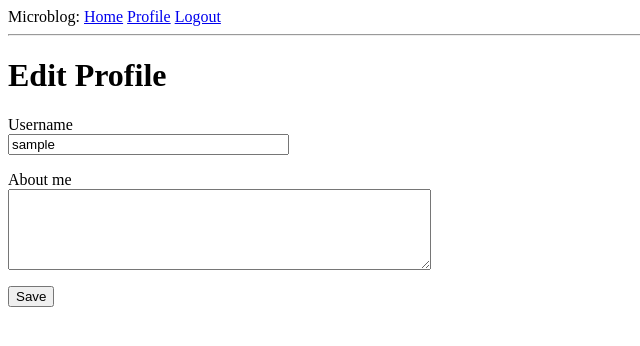
After one commit to rkhimka/Microblog, a Flask app: page /edit in a window 1280 px wide. The commit adds this page. Shown: the top 346 px of the page, without its empty margins (0-640 px from the left). Run offline with Flask 2, Linux system fonts and the light colour scheme; the visitor is signed in with stand-in values (Sample User, id 1); data comes from the database, SQL or seed files in the repository.

Commit message:
added edit profile page

```diff
--- a/application/forms.py
+++ b/application/forms.py
@@ -1,6 +1,6 @@
 from flask_wtf import FlaskForm
-from wtforms import StringField, PasswordField, BooleanField, SubmitField
-from wtforms.validators import DataRequired, EqualTo, Email, ValidationError
+from wtforms import StringField, PasswordField, BooleanField, SubmitField, TextAreaField
+from wtforms.validators import DataRequired, EqualTo, Email, ValidationError, Length
 from application.models import Users
 
 
@@ -28,3 +28,9 @@ class RegistrationForm(FlaskForm):
         user = Users.query.filter_by(email=email.data).first()
         if user is not None:
             raise ValidationError('Please use a different email address.')
+
+
+class EditProfileForm(FlaskForm):
+    username = StringField('Username', validators=[DataRequired()])
+    about = TextAreaField('About me', validators=[Length(min=0, max=150)])
+    save = SubmitField('Save')
--- a/application/models.py
+++ b/application/models.py
@@ -1,4 +1,5 @@
 from datetime import datetime
+from hashlib import md5
 
 from flask_login import UserMixin
 from werkzeug.security import generate_password_hash, check_password_hash
@@ -11,16 +12,22 @@ class Users(UserMixin, db.Model):
     username = db.Column(db.String(50), index=True, unique=True)
     email = db.Column(db.String(100), index=True, unique=True)
     password = db.Column(db.String(128))
+    about = db.Column(db.String(150))
+    last_seen = db.Column(db.String(100), index=True, unique=True)
     posts = db.relationship('Posts', backref='author', lazy='dynamic')
 
     def __repr__(self):
         return "<User {}>".format(self.username)
 
+    def check_password(self, pwd):
+        return check_password_hash(self.password, pwd)
+
+    def avatar(self, size):
+        hashed_email = md5(self.email.lower().encode('utf-8')).hexdigest()
+        return 'https://www.gravatar.com/avatar/{}?d=identicon&s={}'.format(hashed_email, size)
+
     def set_password(self, pwd):
         self.password = generate_password_hash(pwd)
-
-    def check_password(self, pwd):
-        return check_password_hash(self.password, pwd)
 
 
 class Posts(db.Model):
--- a/application/routes.py
+++ b/application/routes.py
@@ -1,14 +1,22 @@
+from datetime import datetime
 from flask import render_template, flash, url_for, request
 from flask_login import current_user, login_user, logout_user, login_required
 from werkzeug.urls import url_parse
 from werkzeug.utils import redirect
 
 from application import app, db
-from application.forms import LoginForm, RegistrationForm
+from application.forms import LoginForm, RegistrationForm, EditProfileForm
 from application.models import Users
 
 posts = [{"author": {"username": "Vova"}, "body": "I want to be programmer"},
          {"author": {"username": "Tanya"}, "body": "I want to be cosmetolog"}]
+
+
+@app.before_request
+def before_request():
+    if current_user.is_authenticated:
+        current_user.last_seen = datetime.utcnow()
+        db.session.commit()
 
 
 @app.route('/')
@@ -56,3 +64,30 @@ def register():
 def logout():
     logout_user()
     return redirect(url_for('index'))
+
+
+@app.route('/user/<username>')
+def profile(username):
+    user = Users.query.filter_by(username=username).first_or_404()
+    posts = [
+        {'author': user, 'body': 'Test post #1'},
+        {'author': user, 'body': 'Test post #2'}
+    ]
+    return render_template('profile.html', user=user, posts=posts)
+
+
+@app.route('/edit', methods=['GET', 'POST'])
+@login_required
+def edit_profile():
+    form = EditProfileForm()
+    if form.validate_on_submit():
+        current_user.username = form.username.data
+        current_user.about = form.about.data
+        db.session.commit()
+        flash("Your changes have been saved!")
+        return redirect(url_for('profile', username=current_user.username))
+    elif request.method == 'GET':
+        form.username.data = current_user.username
+        form.about.data = current_user.about
+    return render_template('edit_profile.html', title='Edit Profile',
+                           form=form)
--- /dev/null
+++ b/application/templates/_post.html
@@ -0,0 +1,6 @@
+<table>
+    <tr valign="top">
+        <td><img src="{{ post.author.avatar(42) }}"></td>
+        <td>{{ post.author.username }} says:<br>{{ post.body }}</td>
+    </tr>
+</table>
--- a/application/templates/base.html
+++ b/application/templates/base.html
@@ -12,6 +12,7 @@
     {% if current_user.is_anonymous %}
         <a href="{{ url_for('login') }}">Login</a>
         {% else %}
+        <a href="{{ url_for('profile', username=current_user.username) }}">Profile</a>
         <a href="{{ url_for('logout') }}">Logout</a>
         {% endif %}
 </div>
--- /dev/null
+++ b/application/templates/edit_profile.html
@@ -0,0 +1,23 @@
+{% extends "base.html" %}
+
+{% block content %}
+<h1>Edit Profile</h1>
+<form action="" method="post">
+    {{ form.hidden_tag() }}
+    <p>
+        {{ form.username.label }}<br>
+        {{ form.username(size=32) }}<br>
+        {% for error in form.username.errors %}
+        <span style="color: red;">[{{ error }}]</span>
+        {% endfor %}
+    </p>
+    <p>
+        {{ form.about.label }}<br>
+        {{ form.about(cols=50, rows=5) }}<br>
+        {% for error in form.about.errors %}
+        <span style="color: red;">[{{ error }}]</span>
+        {% endfor %}
+    </p>
+    <p>{{ form.save() }}</p>
+</form>
+{% endblock %}
--- a/config.py
+++ b/config.py
@@ -5,5 +5,5 @@ basedir = os.path.abspath(os.path.dirname(__file__))
 
 class Config(object):
     SECRET_KEY = os.environ.get('SECRET_KEY') or 'my dog barney'
-    SQLALCHEMY_DATABASE_URI = os.environ.get('DATABASE_URL') or 'sqlite:///' + os.path.join(basedir, 'app.db')
+    SQLALCHEMY_DATABASE_URI = os.environ.get('DATABASE_URL') or 'sqlite:///' + os.path.join(basedir, 'application.db')
     SQLALCHEMY_TRACK_MODIFICATIONS = False
```
Also changed, not shown: application/templates/profile.html (added, +21 -0 lines), migrations/versions/0220c62bdcf5_posts_table.py (deleted, +0 -37 lines), migrations/versions/2afd6cb809a1_added_users_posts.py (renamed from migrations/versions/360e03c7d08e_users_table.py, +19 -4 lines), app.db (deleted), application.db (added).
